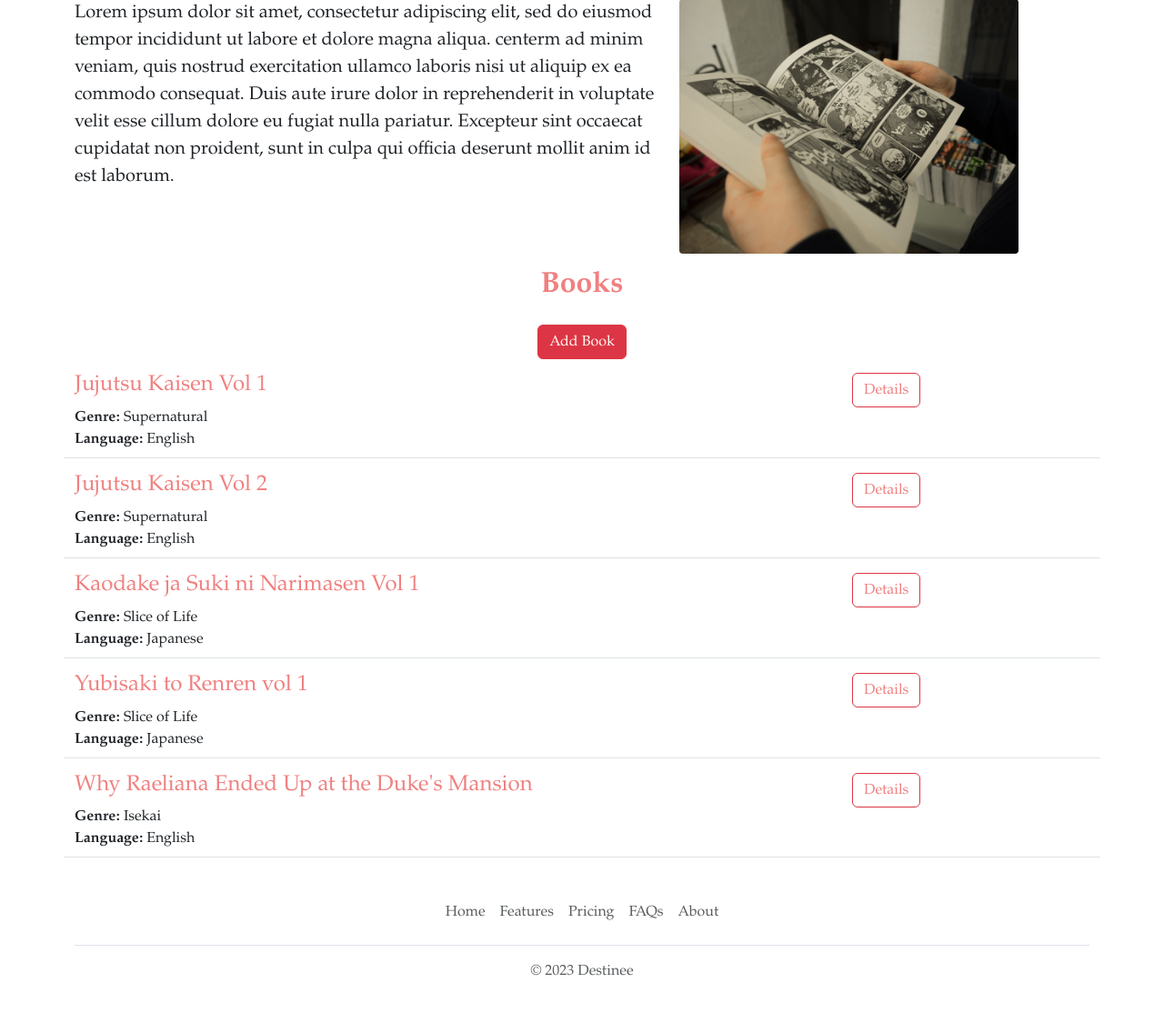
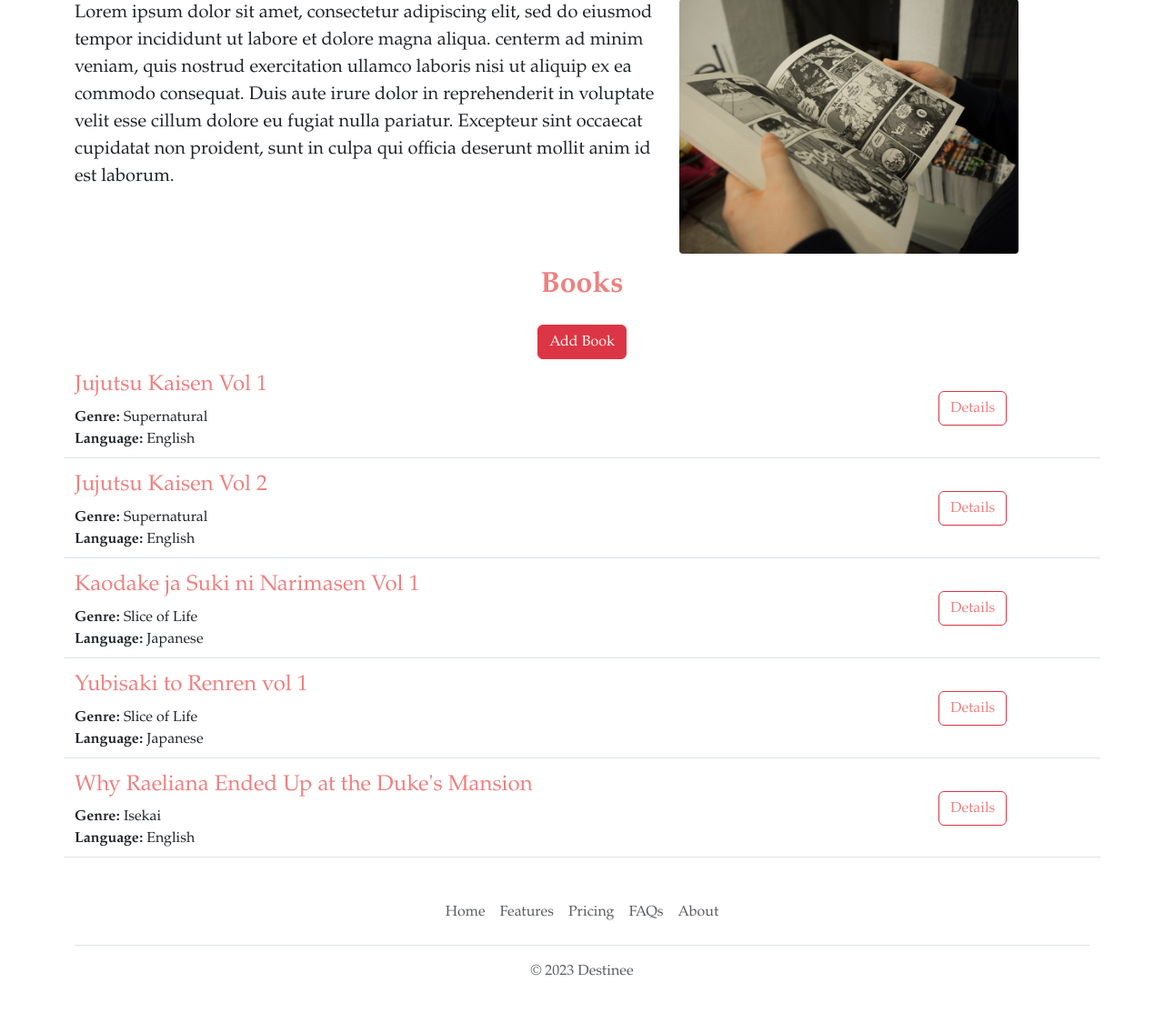
Before and after one commit to lokyen/book-shelf, a Flask app: page / in a window 1280 px wide. Shown: the part 469-1605 px from the top of the page at 91% size. Run offline with Flask 3, Linux system fonts and the light colour scheme.

Commit message:
Fixed formating

```diff
--- a/templates/bookitem.html
+++ b/templates/bookitem.html
@@ -1,5 +1,5 @@
 <div class="border-bottom row" style="margin-bottom:16px; padding-bottom:8px;">
-  <div class="col-9">
+  <div class="col-10">
     <h4 style="color: rgb(240,128,128); margin-botton:4px; font-family: Garamond, serif;">{{job['title']}}</h4>
       {% if 'genre' in job %}
         <div style="font-family: Garamond, serif;">
@@ -10,7 +10,7 @@
           <b>Language:</b> {{job['language']}}
         </div>
   </div>
-  <div class="col-3">
-    <button type="button" class="btn btn-outline-danger" style="color:rgb(240,128,128); font-family: Garamond, serif;">Details</button>
+  <div class="col-2">
+    <button type="button" class="btn btn-outline-danger" style="color:rgb(240,128,128); font-family: Garamond, serif; margin-top:20px;">Details</button>
   </div>
 </div>
```
